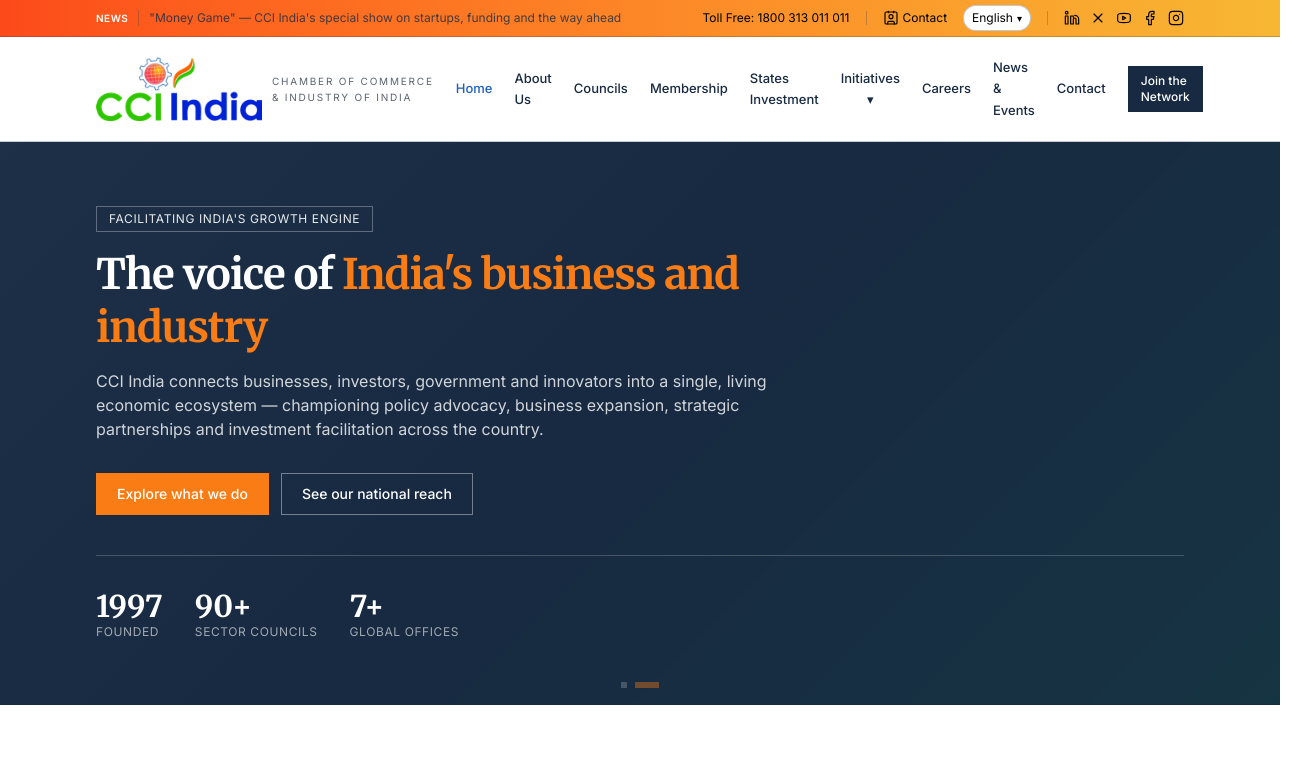
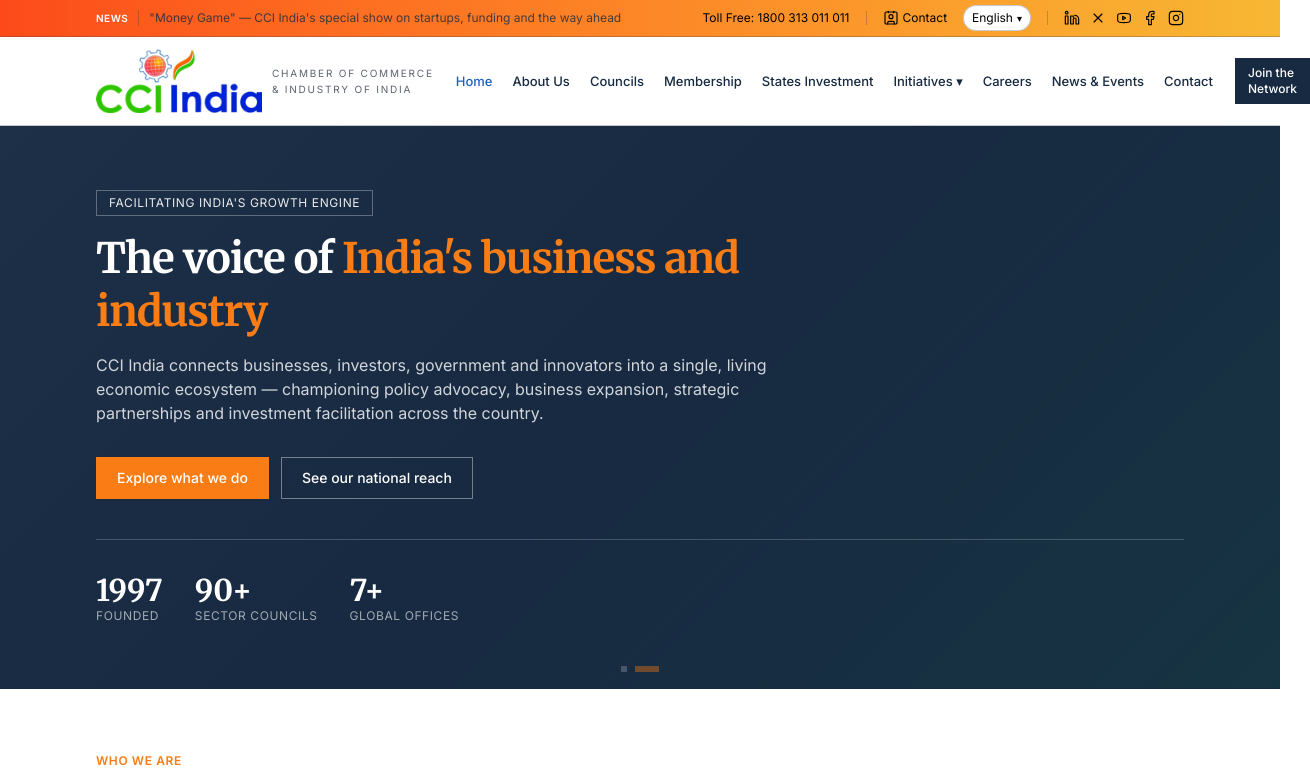
Before and after one commit to cci-arnav/CCI-INDIA-WEBSITE, a React (Vite) app: page / in a window 1280 px wide. Shown: the top 770 px of the page, 1310 px wide, since content can reach past the window. Built offline with nearby package versions, Linux system fonts and the light colour scheme.

Commit message:
Enhance Navbar component with improved styling and functionality
- Made the Navbar sticky at the top for better visibility during scrolling.
- Adjusted the navigation item spacing and font size for improved readability on larger screens.

```diff
--- a/src/components/layout/Navbar.jsx
+++ b/src/components/layout/Navbar.jsx
@@ -37,7 +37,7 @@
   }
 
   return (
-    <header className="border-b border-border bg-white">
+    <header className="border-b border-border bg-white sticky top-0 z-50">
       <div className="container-main flex items-center justify-between gap-3 py-3">
         <Link to="/" className="flex shrink-0 items-center gap-2.5">
           <img
@@ -52,7 +52,7 @@
           </span>
         </Link>
 
-        <nav className="hidden items-center gap-0.5 lg:flex">
+        <nav className="hidden items-center gap-0.3 text-sm font-bold lg:flex whitespace-nowrap">
           {NAV_ITEMS.map((item) =>
             item.children ? (
               <div
```
